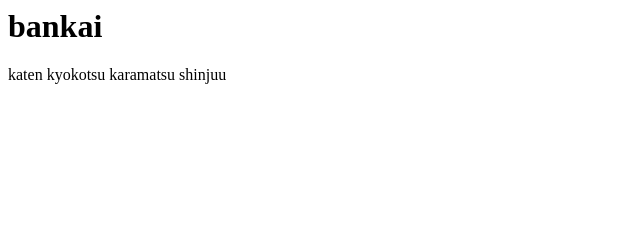
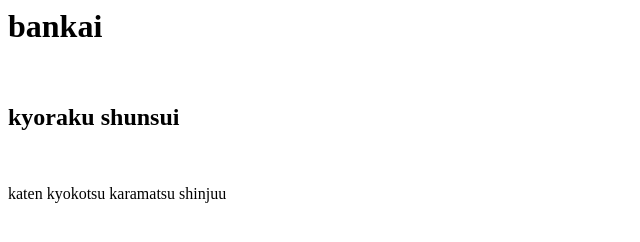
Before and after one commit to Vic-41148/Punk-records, a plain HTML site: page index.html in a window 1280 px wide. Shown: the whole page, without its empty margins (0-640 px from the left). Drawn offline with Linux system fonts and the light colour scheme.

Commit message:
commit 2

```diff
--- a/index.html
+++ b/index.html
@@ -1,4 +1,6 @@
 <html>
-    <h1>bankai</h1>
-    <p>katen kyokotsu karamatsu shinjuu</p>
+    <h1>bankai</h1><br>
+    <h2>kyoraku shunsui</h2><br>
+    <p>katen kyokotsu karamatsu shinjuu</p><br>
+
 </html>
```
